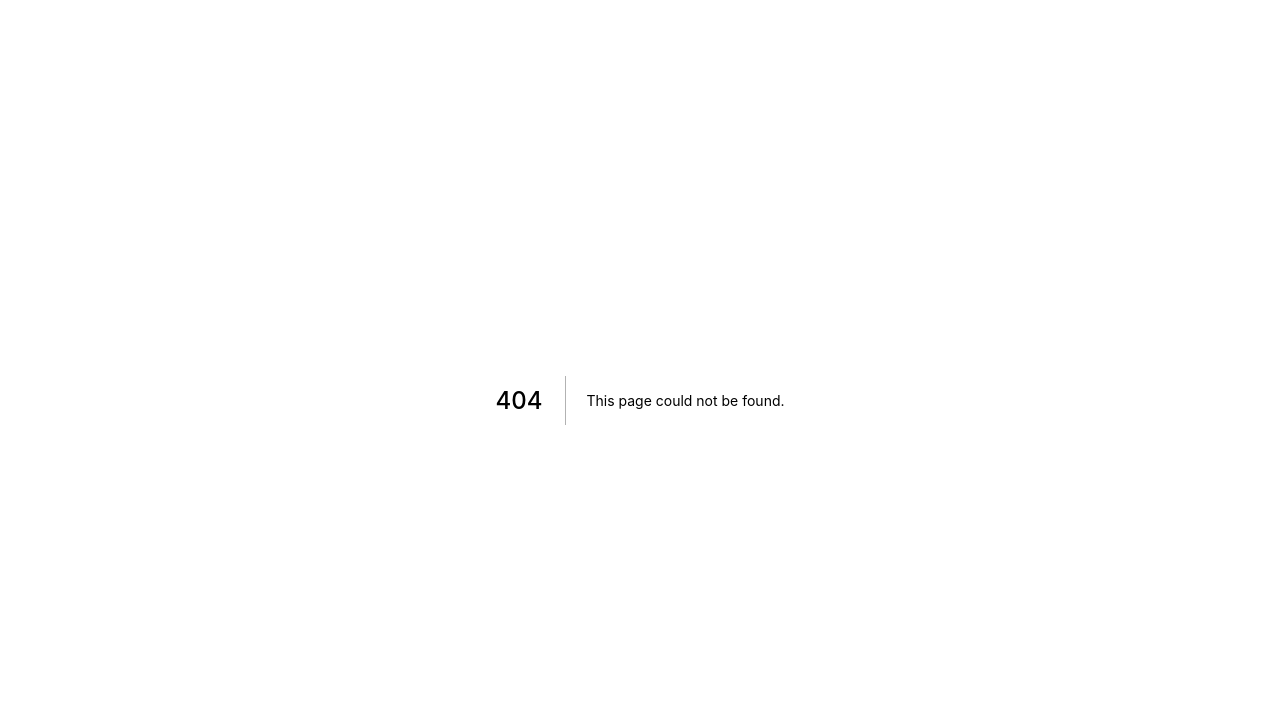
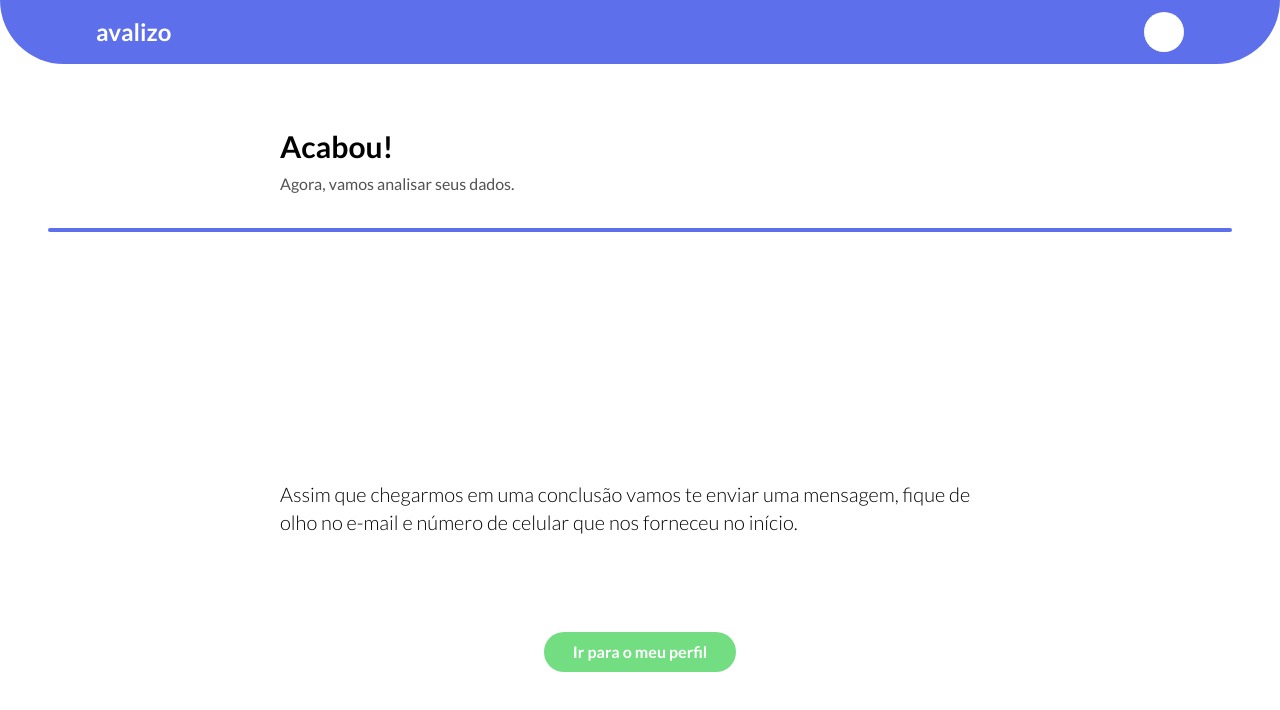
Before and after one commit to katsuragawaa/bndes-hack, a Next.js app: page /analysis in a window 1280 px wide. Before the commit this address had no page. Shown: the top 710 px of the page. Built offline with nearby package versions, Linux system fonts and the light colour scheme.

Commit message:
feat: waiting analysis page

```diff
--- /dev/null
+++ b/src/pages/analysis.tsx
@@ -0,0 +1,42 @@
+import type { NextPage } from "next";
+import Head from "next/head";
+import { useRouter } from "next/router";
+import { ActionButton } from "../components/ActionButton";
+import { StickyTop } from "../components/StickyTop";
+
+const Analysis: NextPage = () => {
+  const router = useRouter();
+
+  return (
+    <>
+      <Head>
+        <title>avalizo | Análise</title>
+        <meta name="description" content="avalizo" />
+        <link rel="icon" href="/favicon.ico" />
+      </Head>
+
+      <StickyTop>
+        <>
+          <h1 className="text-3xl font-bold">Acabou!</h1>
+          <p className="mt-2 text-neutral-600">
+            Agora, vamos analisar seus dados.
+          </p>
+        </>
+      </StickyTop>
+      <main className="container mx-auto mt-56 flex min-h-screen flex-col items-center">
+        <div className="mt-64 mb-24 w-[720px] text-xl font-light">
+          Assim que chegarmos em uma conclusão vamos te enviar uma mensagem,
+          fique de olho no e-mail e número de celular que nos forneceu no
+          início.
+        </div>
+
+        <ActionButton
+          value="Ir para o meu perfil"
+          action={() => router.push("/profile")}
+        />
+      </main>
+    </>
+  );
+};
+
+export default Analysis;
```
